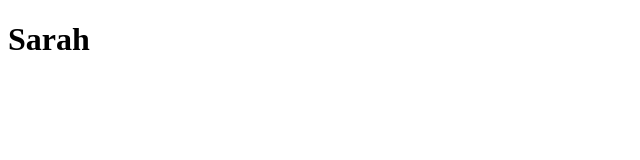
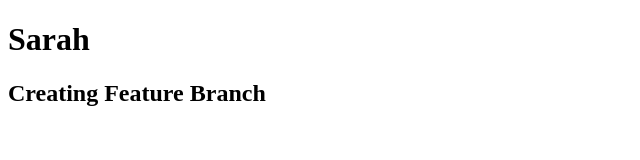
Before and after one commit to SDM80/test, a plain HTML site: page index.html in a window 1280 px wide. Shown: the whole page, without its empty margins (0-640 px from the left). Drawn offline with Linux system fonts and the light colour scheme.

Commit message:
creating feature branch

```diff
--- a/index.html
+++ b/index.html
@@ -7,5 +7,6 @@
 </head>
 <body>
     <div><h1>Sarah</h1></div>
+    <div><h2>Creating Feature Branch</h2></div>
 </body>
 </html>
```
